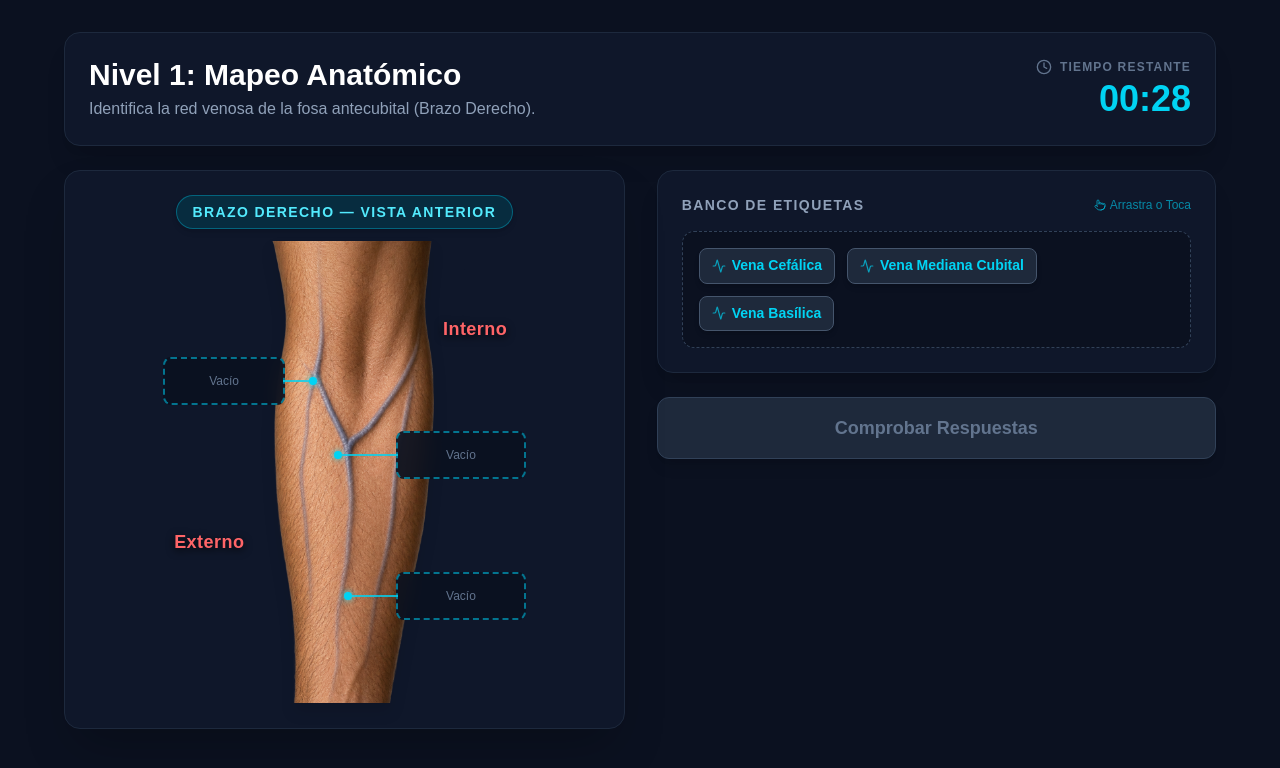
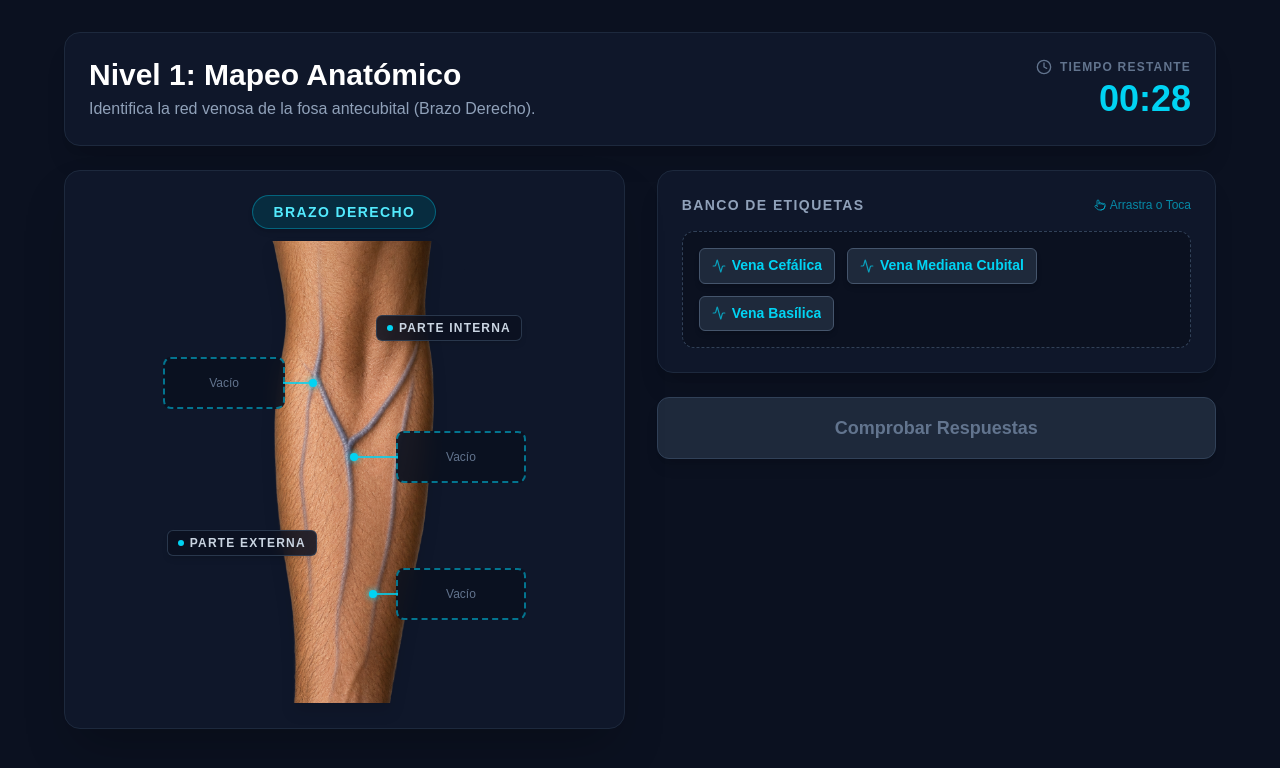
Before and after one commit to SaidJuniorProgrammer/venotrain-app, a Next.js app: page /levels/level-1 in a window 1280 px wide. Both pictures are taken after a click on the button "INICIAR MAPEO". Shown: the top 768 px of the page. Built offline with nearby package versions, Linux system fonts and the light colour scheme.

Commit message:
level 1.1.2

```diff
--- a/src/app/levels/level-1/page.tsx
+++ b/src/app/levels/level-1/page.tsx
@@ -49,13 +49,13 @@ export default function Level1DragAndDrop() {
 
   const [venaSeleccionada, setVenaSeleccionada] = useState<string | null>(null);
 
-  // Tiempo base actualizado a 30 segundos
+  // Tiempo base: 30 segundos
   const [gameStarted, setGameStarted] = useState(false);
   const [initialTime, setInitialTime] = useState(30);
   const [timeLeft, setTimeLeft] = useState(30);
   const [isTimerRunning, setIsTimerRunning] = useState(false);
 
-  // Efecto del Temporizador (Corregido para no re-dispararse al reiniciar)
+  // Efecto del Temporizador
   useEffect(() => {
     if (!isTimerRunning || comprobado) return;
 
@@ -187,7 +187,6 @@ export default function Level1DragAndDrop() {
     } catch (error) { console.error('Error al guardar:', error); }
   };
 
-  // Reinicio corregido: actualiza initialTime y timeLeft al mismo tiempo
   const reintentar = () => {
     const nuevoTiempo = Math.max(5, initialTime - 5);
     setIsTimerRunning(false);
@@ -218,7 +217,7 @@ export default function Level1DragAndDrop() {
             devolverAlBanco(origen);
           }
         }}
-        className={`${enZona ? 'px-1.5 py-1.5 text-[11px] sm:text-xs w-full justify-center' : 'px-3 py-2 text-sm'} rounded-lg font-semibold cursor-pointer text-center shadow-md transition-all flex items-center gap-1.5
+        className={`${enZona ? 'px-1.5 py-1 text-[10px] sm:text-xs w-full h-full justify-center' : 'px-3 py-2 text-sm'} rounded-md font-semibold cursor-pointer text-center shadow-md transition-all flex items-center gap-1.5
           ${isSelected ? 'ring-2 ring-cyan-400 scale-105 bg-[#334155] text-cyan-300' : ''}
           ${comprobado
             ? (zonas[origen] === origen ? 'bg-emerald-600 text-white' : 'bg-red-600 text-white')
@@ -227,7 +226,7 @@ export default function Level1DragAndDrop() {
         `}
       >
         <Activity className="w-3.5 h-3.5 opacity-70 flex-shrink-0" />
-        <span className="leading-tight">{VENAS_DATA[idVena as keyof typeof VENAS_DATA].nombre}</span>
+        <span className="leading-tight line-clamp-2">{VENAS_DATA[idVena as keyof typeof VENAS_DATA].nombre}</span>
       </div>
     );
   };
@@ -291,10 +290,10 @@ export default function Level1DragAndDrop() {
           {/* Panel Izquierdo: Imagen interactiva */}
           <div className="relative w-full lg:w-1/2 flex flex-col items-center bg-[#0F172A] rounded-2xl p-4 sm:p-6 border border-slate-800 shadow-2xl overflow-hidden">
 
-            {/* TÍTULO SUPERIOR DEL BRAZO DERECHO */}
+            {/* TÍTULO SUPERIOR: SOLO BRAZO DERECHO */}
             <div className="w-full flex justify-center mb-3">
-              <div className="px-4 py-1.5 rounded-full bg-cyan-950/80 border border-cyan-500/40 text-cyan-300 text-xs sm:text-sm font-extrabold uppercase tracking-widest shadow-md">
-                Brazo Derecho — Vista Anterior
+              <div className="px-5 py-1.5 rounded-full bg-cyan-950/80 border border-cyan-500/40 text-cyan-300 text-xs sm:text-sm font-extrabold uppercase tracking-widest shadow-md">
+                Brazo Derecho
               </div>
             </div>
 
@@ -305,24 +304,31 @@ export default function Level1DragAndDrop() {
                 className={`w-full h-full object-contain drop-shadow-xl transition-opacity ${!isTimerRunning && !comprobado ? 'opacity-50' : 'opacity-100'}`}
               />
 
-              {/* REFERENCIAS ANATÓMICAS: INTERNO Y EXTERNO */}
-              <span className="absolute top-[16%] right-[6%] text-red-400 font-bold text-sm sm:text-lg tracking-wide drop-shadow-[0_2px_4px_rgba(0,0,0,0.9)] pointer-events-none z-10">
-                Interno
-              </span>
-              <span className="absolute bottom-[32%] left-[4%] text-red-400 font-bold text-sm sm:text-lg tracking-wide drop-shadow-[0_2px_4px_rgba(0,0,0,0.9)] pointer-events-none z-10">
-                Externo
-              </span>
+              {/* REFERENCIAS ANATÓMICAS INTEGRADAS AL TEMA DEL JUEGO */}
+              <div className="absolute top-[16%] right-[2%] px-2.5 py-1 rounded-md bg-[#0B1120]/85 border border-slate-700/80 backdrop-blur-sm shadow-md flex items-center gap-1.5 pointer-events-none z-10">
+                <span className="w-1.5 h-1.5 rounded-full bg-cyan-400"></span>
+                <span className="text-slate-300 font-bold text-[10px] sm:text-xs uppercase tracking-widest">
+                  Parte Interna
+                </span>
+              </div>
 
-              {/* ZONA DE DROP 1: Vena Cefálica (Lado Externo / Izquierdo) */}
+              <div className="absolute bottom-[32%] left-[2%] px-2.5 py-1 rounded-md bg-[#0B1120]/85 border border-slate-700/80 backdrop-blur-sm shadow-md flex items-center gap-1.5 pointer-events-none z-10">
+                <span className="w-1.5 h-1.5 rounded-full bg-cyan-400"></span>
+                <span className="text-slate-300 font-bold text-[10px] sm:text-xs uppercase tracking-widest">
+                  Parte Externa
+                </span>
+              </div>
+
+              {/* ZONA DE DROP 1: Vena Cefálica (Parte Externa / Izquierda) */}
               <div
                 onClick={() => handleZoneClick('cefalica')}
                 onDragOver={handleDragOver} onDrop={(e) => handleDrop(e, 'cefalica')}
-                className={`absolute top-[25%] left-[1%] w-[33%] min-h-[48px] p-1.5 border-2 border-dashed rounded-lg flex items-center justify-center bg-[#0B1120]/90 backdrop-blur-sm z-20 cursor-pointer transition-colors
+                className={`absolute top-[25%] left-[1%] w-[33%] h-[52px] p-1 border-2 border-dashed rounded-lg flex items-center justify-center bg-[#0B1120]/90 backdrop-blur-sm z-20 cursor-pointer transition-colors
                   ${comprobado ? (zonas.cefalica === 'cefalica' ? 'border-emerald-500' : 'border-red-500')
                   : (venaSeleccionada && !zonas.cefalica ? 'border-amber-400 bg-amber-900/30' : 'border-cyan-500/60')}`}
               >
                 {zonas.cefalica ? <EtiquetaVena idVena={zonas.cefalica} origen="cefalica" /> : <span className="text-[11px] sm:text-xs text-slate-500 font-medium">Vacío</span>}
-                {/* Línea extendida hasta tocar la Vena Cefálica */}
+                {/* Línea hacia Vena Cefálica */}
                 <div className="absolute left-full top-1/2 -translate-y-1/2 w-[25%] h-[2px] bg-cyan-400/80 pointer-events-none flex items-center justify-end">
                   <div className="w-2 h-2 rounded-full bg-cyan-400 shadow-[0_0_6px_#22d3ee] translate-x-1/2" />
                 </div>
@@ -332,28 +338,28 @@ export default function Level1DragAndDrop() {
               <div
                 onClick={() => handleZoneClick('mediana')}
                 onDragOver={handleDragOver} onDrop={(e) => handleDrop(e, 'mediana')}
-                className={`absolute top-[41%] right-[1%] w-[35%] min-h-[48px] p-1.5 border-2 border-dashed rounded-lg flex items-center justify-center bg-[#0B1120]/90 backdrop-blur-sm z-20 cursor-pointer transition-colors
+                className={`absolute top-[41%] right-[1%] w-[35%] h-[52px] p-1 border-2 border-dashed rounded-lg flex items-center justify-center bg-[#0B1120]/90 backdrop-blur-sm z-20 cursor-pointer transition-colors
                   ${comprobado ? (zonas.mediana === 'mediana' ? 'border-emerald-500' : 'border-red-500')
                   : (venaSeleccionada && !zonas.mediana ? 'border-amber-400 bg-amber-900/30' : 'border-cyan-500/60')}`}
               >
                 {zonas.mediana ? <EtiquetaVena idVena={zonas.mediana} origen="mediana" /> : <span className="text-[11px] sm:text-xs text-slate-500 font-medium">Vacío</span>}
-                {/* Línea extendida hasta tocar la Vena Mediana Cubital */}
-                <div className="absolute right-full top-1/2 -translate-y-1/2 w-[48%] h-[2px] bg-cyan-400/80 pointer-events-none flex items-center justify-start">
+                {/* Línea ajustada exactamente al punto rojo de la Vena Mediana Cubital */}
+                <div className="absolute right-full top-1/2 -translate-y-1/2 w-[35%] h-[2px] bg-cyan-400/80 pointer-events-none flex items-center justify-start">
                   <div className="w-2 h-2 rounded-full bg-cyan-400 shadow-[0_0_6px_#22d3ee] -translate-x-1/2" />
                 </div>
               </div>
 
-              {/* ZONA DE DROP 3: Vena Basílica (Lado Interno / Derecho) */}
+              {/* ZONA DE DROP 3: Vena Basílica (Parte Interna / Derecha) */}
               <div
                 onClick={() => handleZoneClick('basilica')}
                 onDragOver={handleDragOver} onDrop={(e) => handleDrop(e, 'basilica')}
-                className={`absolute bottom-[18%] right-[1%] w-[35%] min-h-[48px] p-1.5 border-2 border-dashed rounded-lg flex items-center justify-center bg-[#0B1120]/90 backdrop-blur-sm z-20 cursor-pointer transition-colors
+                className={`absolute bottom-[18%] right-[1%] w-[35%] h-[52px] p-1 border-2 border-dashed rounded-lg flex items-center justify-center bg-[#0B1120]/90 backdrop-blur-sm z-20 cursor-pointer transition-colors
                   ${comprobado ? (zonas.basilica === 'basilica' ? 'border-emerald-500' : 'border-red-500')
                   : (venaSeleccionada && !zonas.basilica ? 'border-amber-400 bg-amber-900/30' : 'border-cyan-500/60')}`}
               >
                 {zonas.basilica ? <EtiquetaVena idVena={zonas.basilica} origen="basilica" /> : <span className="text-[11px] sm:text-xs text-slate-500 font-medium">Vacío</span>}
-                {/* Línea extendida hasta tocar la Vena Basílica */}
-                <div className="absolute right-full top-1/2 -translate-y-1/2 w-[40%] h-[2px] bg-cyan-400/80 pointer-events-none flex items-center justify-start">
+                {/* Línea ajustada exactamente al punto rojo de la Vena Basílica */}
+                <div className="absolute right-full top-1/2 -translate-y-1/2 w-[20%] h-[2px] bg-cyan-400/80 pointer-events-none flex items-center justify-start">
                   <div className="w-2 h-2 rounded-full bg-cyan-400 shadow-[0_0_6px_#22d3ee] -translate-x-1/2" />
                 </div>
               </div>
```
